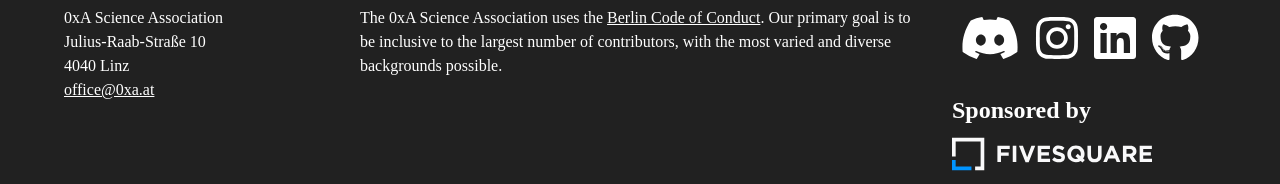
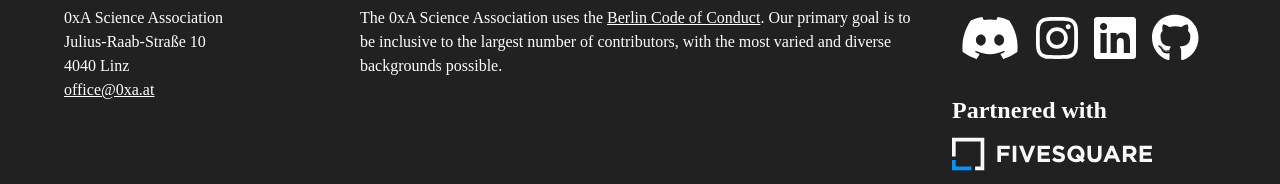
Before and after one commit to 0xa-at/website, a Next.js app: page / in a window 1280 px wide. Shown: the part 1372-1556 px from the top of the page. Built offline with nearby package versions, Linux system fonts and the light colour scheme.

Commit message:
chore: change wording

```diff
--- a/components/Footer.tsx
+++ b/components/Footer.tsx
@@ -53,8 +53,8 @@ export default function Footer() {
                             </Link>
                         ))}
 
-                        {/* Sponsored by */}
-                        <Typography variant="h5" sx={{ fontWeight: 'bold', pt: 3, pb: 1 }}>Sponsored by</Typography>
+                        {/* Partnered with */}
+                        <Typography variant="h5" sx={{ fontWeight: 'bold', pt: 3, pb: 1 }}>Partnered with</Typography>
                         <Link href="https://fivesquare.ai" target="_blank" rel="noopener noreferrer">
                             <Image src="/sponsors/fivesquare.svg" alt="Fivesquare" width={200} height={40} />
                         </Link>
```
